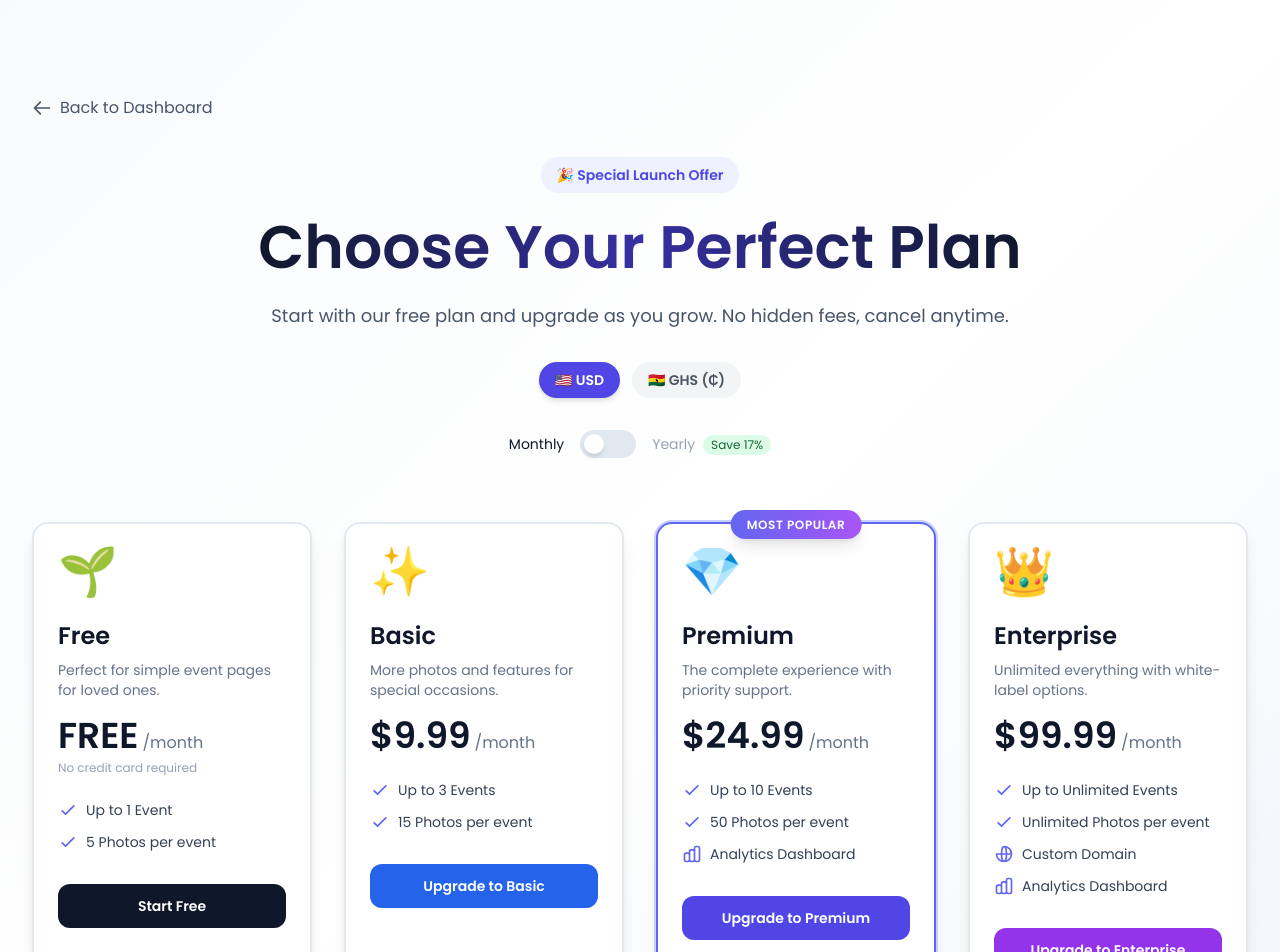
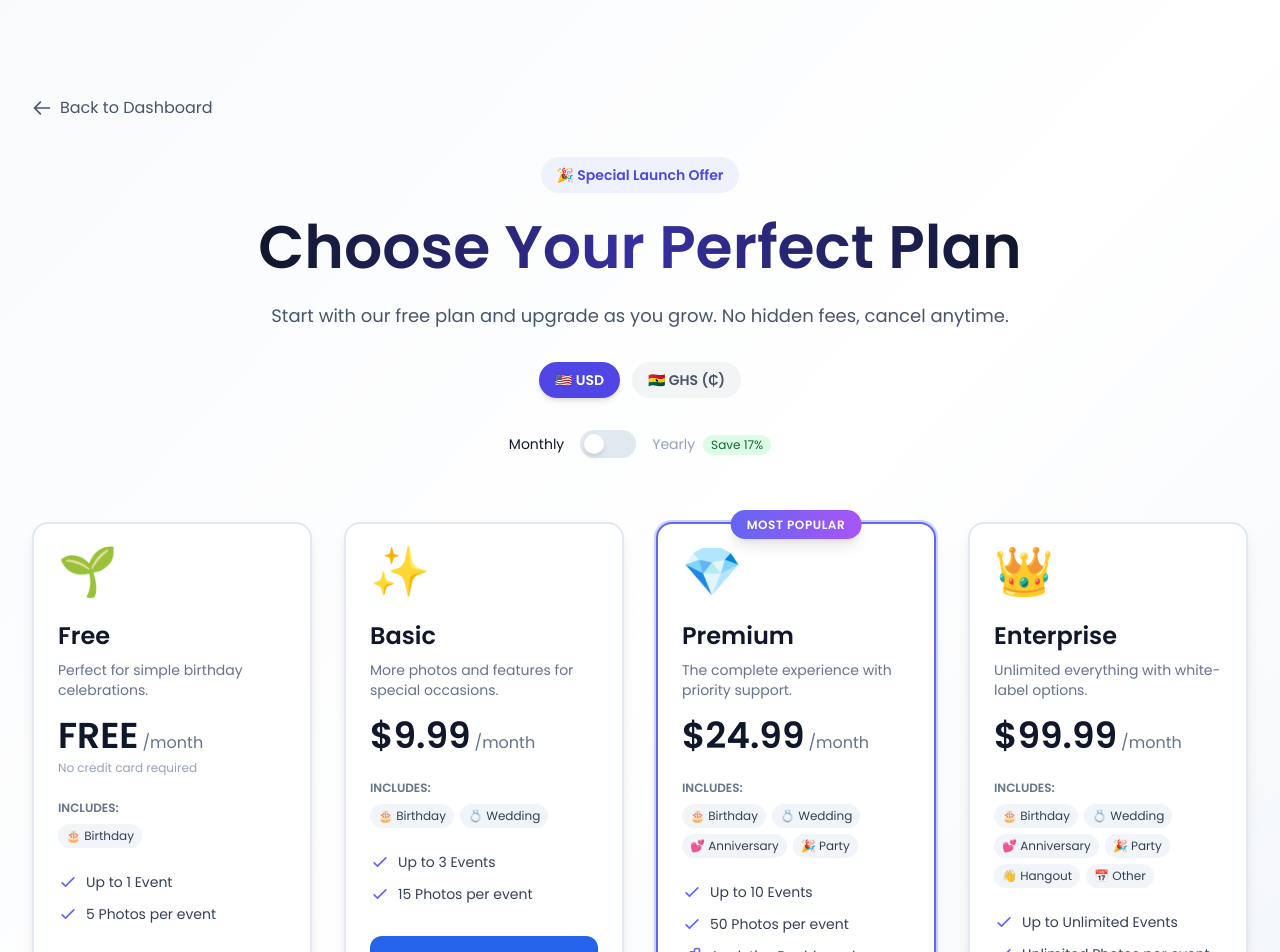
Before and after one commit to kofi-lartey/Birthday-Ellen, a React (Vite) app: page /select-package in a window 1280 px wide. Shown: the top 952 px of the page. Built offline with nearby package versions, Linux system fonts and the light colour scheme; no server answers; the database is empty; sample sign-in values are in the browser's storage.

Commit message:
packages updated

```diff
--- a/src/pages/CreateEvent.jsx
+++ b/src/pages/CreateEvent.jsx
@@ -6,6 +6,7 @@ export default function CreateEvent() {
   const navigate = useNavigate();
   const [loading, setLoading] = useState(false);
   const [eventType, setEventType] = useState('birthday');
+  const [userPackage, setUserPackage] = useState(null);
   const [formData, setFormData] = useState({
     event_name: '',
     event_date: '',
@@ -13,18 +14,8 @@ export default function CreateEvent() {
   });
   const [user, setUser] = useState(null);
 
-  // Load user on mount
-  useEffect(() => {
-    const loadUser = async () => {
-      const { data: { user: authUser } } = await supabase.auth.getUser();
-      if (authUser) {
-        setUser(authUser);
-      }
-    };
-    loadUser();
-  }, []);
-
-  const eventTypes = [
+  // All available event types with their details
+  const allEventTypes = [
     { value: 'birthday', label: 'Birthday', emoji: '🎂', gradient: 'from-rose-500 to-pink-500', placeholder: 'e.g., Sarah\'s Birthday' },
     { value: 'wedding', label: 'Wedding', emoji: '💍', gradient: 'from-pink-500 to-rose-500', placeholder: 'e.g., Sarah & Michael' },
     { value: 'anniversary', label: 'Anniversary', emoji: '💕', gradient: 'from-red-500 to-rose-500', placeholder: 'e.g., John & Jane' },
@@ -32,6 +23,60 @@ export default function CreateEvent() {
     { value: 'hangout', label: 'Hangout', emoji: '👋', gradient: 'from-blue-500 to-cyan-500', placeholder: 'e.g., Movie Night' },
     { value: 'other', label: 'Other', emoji: '📅', gradient: 'from-gray-500 to-gray-700', placeholder: 'e.g., Special Event' }
   ];
+
+  // Load user and their package on mount
+  useEffect(() => {
+    const loadUserAndPackage = async () => {
+      const { data: { user: authUser } } = await supabase.auth.getUser();
+      if (authUser) {
+        setUser(authUser);
+
+        // Get user's package from database
+        const { data: userData } = await supabase
+          .from('users')
+          .select('package_tier')
+          .eq('id', authUser.id)
+          .single();
+
+        if (userData?.package_tier) {
+          setUserPackage(userData.package_tier);
+        } else {
+          // Check localStorage as fallback
+          const localUser = JSON.parse(localStorage.getItem('current_user') || 'null');
+          if (localUser?.package_tier) {
+            setUserPackage(localUser.package_tier);
+          } else {
+            // Default to free package
+            setUserPackage('free');
+          }
+        }
+      }
+    };
+    loadUserAndPackage();
+  }, []);
+
+  // Get allowed event types based on user's package tier
+  const getAllowedEventTypes = () => {
+    const packageRestrictions = {
+      free: ['birthday'],
+      basic: ['birthday', 'wedding'],
+      premium: ['birthday', 'wedding', 'anniversary', 'party'],
+      enterprise: ['birthday', 'wedding', 'anniversary', 'party', 'hangout', 'other']
+    };
+
+    const allowed = packageRestrictions[userPackage] || packageRestrictions.free;
+    return allEventTypes.filter(type => allowed.includes(type.value));
+  };
+
+  const allowedEventTypes = getAllowedEventTypes();
+  const selectedEventType = allowedEventTypes.find(t => t.value === eventType) || allowedEventTypes[0];
+
+  // Auto-select first allowed type if current type is not allowed
+  useEffect(() => {
+    if (allowedEventTypes.length > 0 && !allowedEventTypes.find(t => t.value === eventType)) {
+      setEventType(allowedEventTypes[0].value);
+    }
+  }, [userPackage, eventType]);
 
   const generateCode = () => {
     const chars = 'ABCDEFGHIJKLMNOPQRSTUVWXYZ0123456789';
@@ -74,7 +119,7 @@ export default function CreateEvent() {
 
       const code = generateCode();
 
-      // Prepare basic event data (no rich media - that goes in Edit Details)
+      // Prepare basic event data
       const eventData = {
         user_id: authUser.id,
         event_type: eventType,
@@ -147,7 +192,21 @@ export default function CreateEvent() {
     }
   };
 
-  const selectedEventType = eventTypes.find(t => t.value === eventType);
+  // Get upgrade message based on package
+  const getUpgradeMessage = () => {
+    if (userPackage === 'free') {
+      return "Upgrade to Basic to create Wedding events!";
+    }
+    if (userPackage === 'basic') {
+      return "Upgrade to Premium to create Anniversary and Party events!";
+    }
+    if (userPackage === 'premium') {
+      return "Upgrade to Enterprise to create Hangout and Other events!";
+    }
+    return null;
+  };
+
+  const upgradeMessage = getUpgradeMessage();
 
   return (
     <div className="min-h-screen bg-gradient-to-br from-rose-50 via-pink-50 to-purple-50 py-12 px-4">
@@ -164,15 +223,17 @@ export default function CreateEvent() {
           <h1 className="text-4xl font-['Dancing_Script'] text-rose-500">
             Create a New Event
           </h1>
-          <p className="text-gray-600 mt-2">Create an event, then add photos, music, and details later</p>
+          <p className="text-gray-600 mt-2">
+            Your plan: <span className="font-semibold capitalize">{userPackage}</span>
+          </p>
         </div>
 
         <form onSubmit={createEvent} className="bg-white rounded-3xl shadow-2xl p-8 space-y-6">
-          {/* Event Type Selection */}
+          {/* Event Type Selection - Filtered by package */}
           <div>
             <label className="block text-gray-700 font-semibold mb-3">What type of event?</label>
             <div className="grid grid-cols-2 md:grid-cols-3 gap-3">
-              {eventTypes.map((type) => (
+              {allowedEventTypes.map((type) => (
                 <button
                   key={type.value}
                   type="button"
@@ -188,6 +249,23 @@ export default function CreateEvent() {
                 </button>
               ))}
             </div>
+
+            {/* Show upgrade message if some event types are locked */}
+            {upgradeMessage && (
+              <div className="mt-3 p-3 bg-amber-50 rounded-lg border border-amber-200">
+                <p className="text-amber-700 text-sm flex items-center gap-2">
+                  <span className="text-lg">🔒</span>
+                  {upgradeMessage}
+                  <button
+                    type="button"
+                    onClick={() => navigate('/select-package')}
+                    className="ml-auto text-amber-800 font-semibold underline hover:no-underline"
+                  >
+                    Upgrade Now →
+                  </button>
+                </p>
+              </div>
+            )}
           </div>
 
           {/* Event Name */}
--- a/src/pages/SelectPackage.jsx
+++ b/src/pages/SelectPackage.jsx
@@ -2,13 +2,13 @@ import { useState, useEffect } from 'react'
 import { useNavigate } from 'react-router-dom'
 import { supabase, STORAGE_KEYS } from '../supabase'
 
-// Default packages kept same for logic, UI updated in render
+// Default packages with allowed event types
 const defaultPackages = [
     {
         id: 1,
         name: 'Free',
         tier: 'free',
-        description: 'Perfect for simple event pages for loved ones.',
+        description: 'Perfect for simple birthday celebrations.',
         price: 0,
         priceGHS: 0,
         currency: 'USD',
@@ -20,6 +20,7 @@ const defaultPackages = [
         max_photos_per_page: 5,
         allow_custom_domain: false,
         allow_analytics: false,
+        allowed_event_types: ['birthday'], // Only birthday events
         buttonClass: 'bg-gray-100 text-gray-700 hover:bg-gray-200'
     },
     {
@@ -38,6 +39,7 @@ const defaultPackages = [
         max_photos_per_page: 15,
         allow_custom_domain: false,
         allow_analytics: false,
+        allowed_event_types: ['birthday', 'wedding'], // Birthday + Wedding
         buttonClass: 'bg-blue-600 text-white hover:bg-blue-700'
     },
     {
@@ -56,6 +58,7 @@ const defaultPackages = [
         max_photos_per_page: 50,
         allow_custom_domain: false,
         allow_analytics: true,
+        allowed_event_types: ['birthday', 'wedding', 'anniversary', 'party'], // 4 event types
         buttonClass: 'bg-indigo-600 text-white hover:bg-indigo-700'
     },
     {
@@ -74,6 +77,7 @@ const defaultPackages = [
         max_photos_per_page: 999999,
         allow_custom_domain: true,
         allow_analytics: true,
+        allowed_event_types: ['birthday', 'wedding', 'anniversary', 'party', 'hangout', 'other'], // All 6 event types
         buttonClass: 'bg-purple-600 text-white hover:bg-purple-700'
     }
 ]
@@ -87,7 +91,7 @@ function SelectPackage() {
     const [user, setUser] = useState(null)
     const [billingCycle, setBillingCycle] = useState('monthly')
     const [hoveredCard, setHoveredCard] = useState(null)
-    const [currency, setCurrency] = useState('USD') // 'USD' or 'GHS'
+    const [currency, setCurrency] = useState('USD')
 
     useEffect(() => {
         const checkUser = () => {
@@ -158,6 +162,14 @@ function SelectPackage() {
                 return
             }
 
+            // Store package info in localStorage for create event page to check
+            localStorage.setItem('selected_package', JSON.stringify({
+                tier: pkg.tier,
+                allowed_event_types: pkg.allowed_event_types,
+                max_pages: pkg.max_pages,
+                max_photos_per_page: pkg.max_photos_per_page
+            }))
+
             const updatedUser = {
                 ...user,
                 package_pending: pkg.tier,
@@ -187,6 +199,14 @@ function SelectPackage() {
     }
 
     async function activateFreePackage(pkg) {
+        // Store package info for create event page
+        localStorage.setItem('selected_package', JSON.stringify({
+            tier: pkg.tier,
+            allowed_event_types: pkg.allowed_event_types,
+            max_pages: pkg.max_pages,
+            max_photos_per_page: pkg.max_photos_per_page
+        }))
+
         const updatedUser = {
             ...user,
             package_id: pkg.id,
@@ -219,6 +239,19 @@ function SelectPackage() {
 
     function goToDashboard() {
         navigate('/dashboard')
+    }
+
+    // Get event type display name
+    const getEventTypeName = (type) => {
+        const names = {
+            birthday: '🎂 Birthday',
+            wedding: '💍 Wedding',
+            anniversary: '💕 Anniversary',
+            party: '🎉 Party',
+            hangout: '👋 Hangout',
+            other: '📅 Other'
+        }
+        return names[type] || type
     }
 
     return (
@@ -368,6 +401,18 @@ function SelectPackage() {
                                         )}
                                     </div>
 
+                                    {/* Allowed Event Types Badges */}
+                                    <div className="mb-6">
+                                        <p className="text-xs font-semibold text-slate-500 mb-2">INCLUDES:</p>
+                                        <div className="flex flex-wrap gap-1.5">
+                                            {pkg.allowed_event_types.map(type => (
+                                                <span key={type} className="text-xs px-2 py-1 bg-slate-100 text-slate-700 rounded-full">
+                                                    {getEventTypeName(type)}
+                                                </span>
+                                            ))}
+                                        </div>
+                                    </div>
+
                                     {/* Features List */}
                                     <div className="space-y-3 mb-8">
                                         <div className="flex items-center gap-2 text-sm">
```
